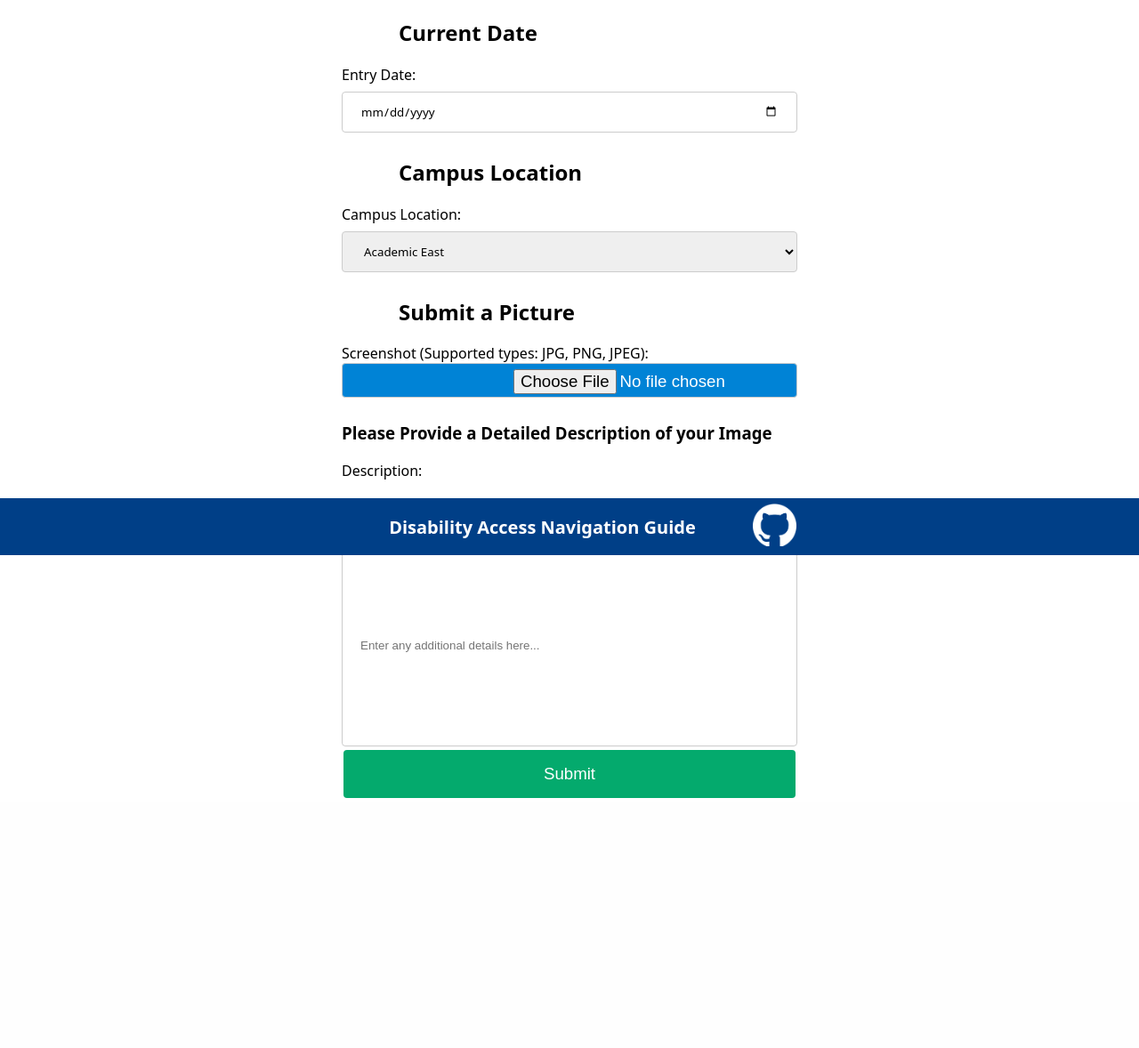
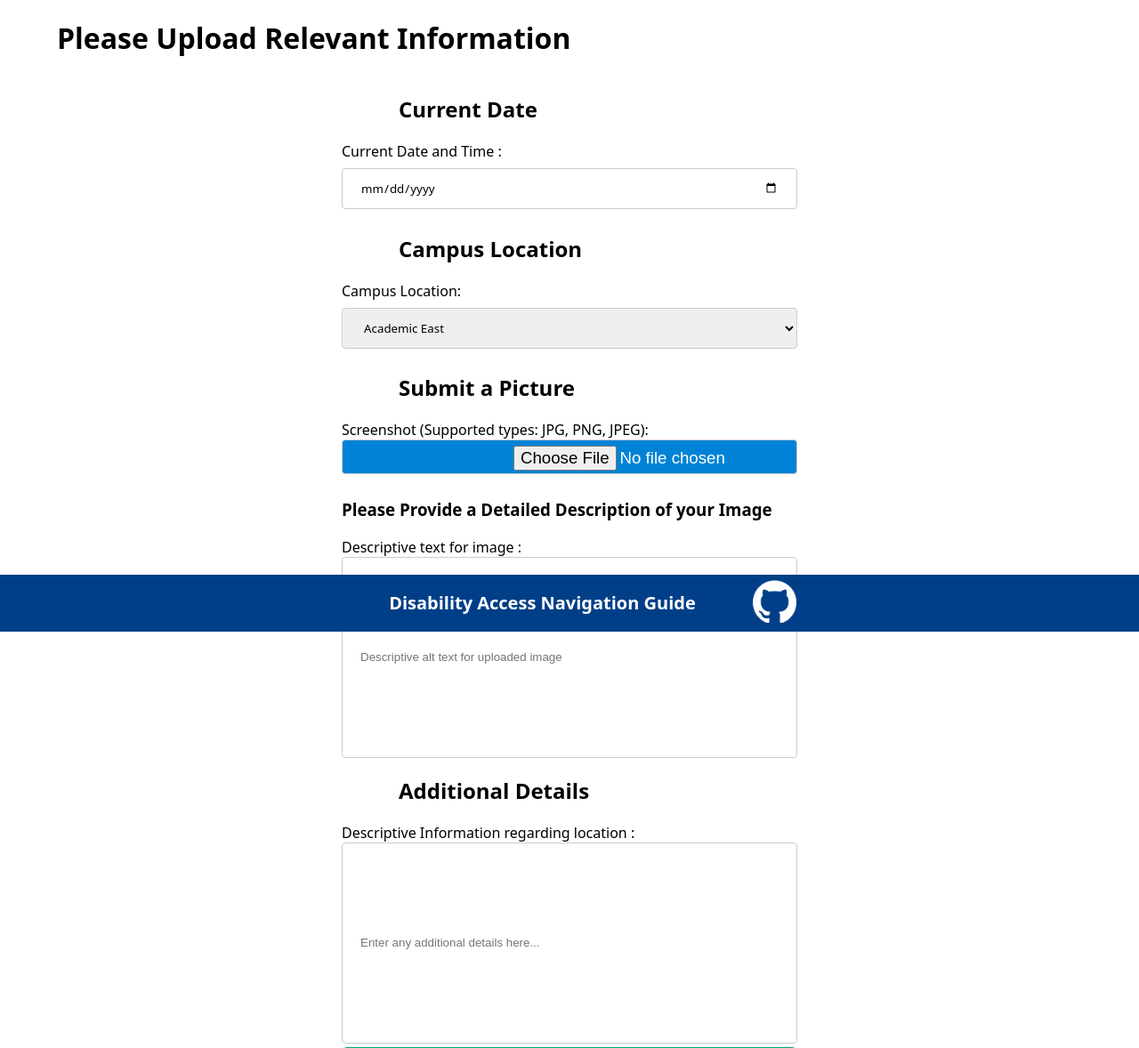
Before and after one commit to davidengebretson/course-project-disability-access-navigation-guide, a Flask app: page /upload in a window 1280 px wide. Shown: the part 115-1293 px from the top of the page at 89% size. Before the commit the page ends 1012 px from the top, so only its background shows below. Run offline with Flask 3, Linux system fonts and the light colour scheme.

Commit message:
Added the edit field for alt text. Now i just need to determine where this data is getting uploaded to

```diff
--- a/templates/upload.html
+++ b/templates/upload.html
@@ -3,19 +3,19 @@
 {% block header %}
 <title>Upload | Disability Access Navigation Guide</title>
 <link rel="stylesheet" href="../static/stylesheets/upload.css">
-
 {% endblock %}
 
 {% block content %}
-<h1Please Upload Relevant Information</h1>
+<h1>Please Upload Relevant Information</h1>
         <div class="upload-container">
             <div class="upload-box">
-                <h2>Current Date</h2>
+
                 <form action="upload_status" method="POST" enctype="multipart/form-data">
-                    <label for="entry-date">Entry Date:</label>
+                    <h2>Current Date</h2>
+                    <label for="entry-date">Current Date and Time :</label>
                     <input type="date" id="entry-date" name="entry-date">
 <h2>Campus Location</h2>
-                    <label for="entry-date">Campus Location:</label>
+                    <label for="location">Campus Location:</label>
                     <select name="location" required>
                         {% for location in locations %}
                             <option> {{ location }}
@@ -26,9 +26,13 @@
                     <label for="file">Screenshot (Supported types: JPG, PNG, JPEG): </label>
                     <input class="custom-file-upload" type="file" id="file" name="file" required>
                     <h3>Please Provide a Detailed Description of your Image</h3>
-                    <label for="desc">Description:</label>
+                    <label for="AltText">Descriptive text for image :</label>
+                    <input type="textarea" id="AltText" name="AltText" placeholder="Descriptive alt text for uploaded image" required>
+
 <h2>Additional Details</h2>
-                    <input type="textarea" id="desc" name="desc" placeholder="Enter any additional details here..." required>
+<label for="desc">Descriptive Information regarding location :</label>
+<input type="textarea" id="desc" name="desc" placeholder="Enter any additional details here..." required>
+
 
                     <input type="submit"></button>
 
```
